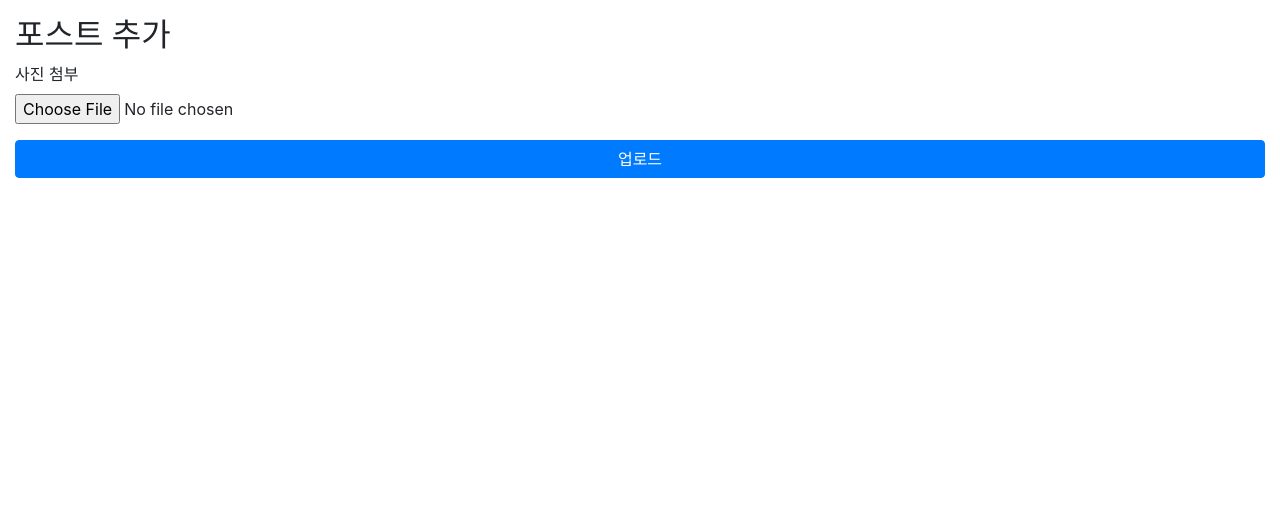
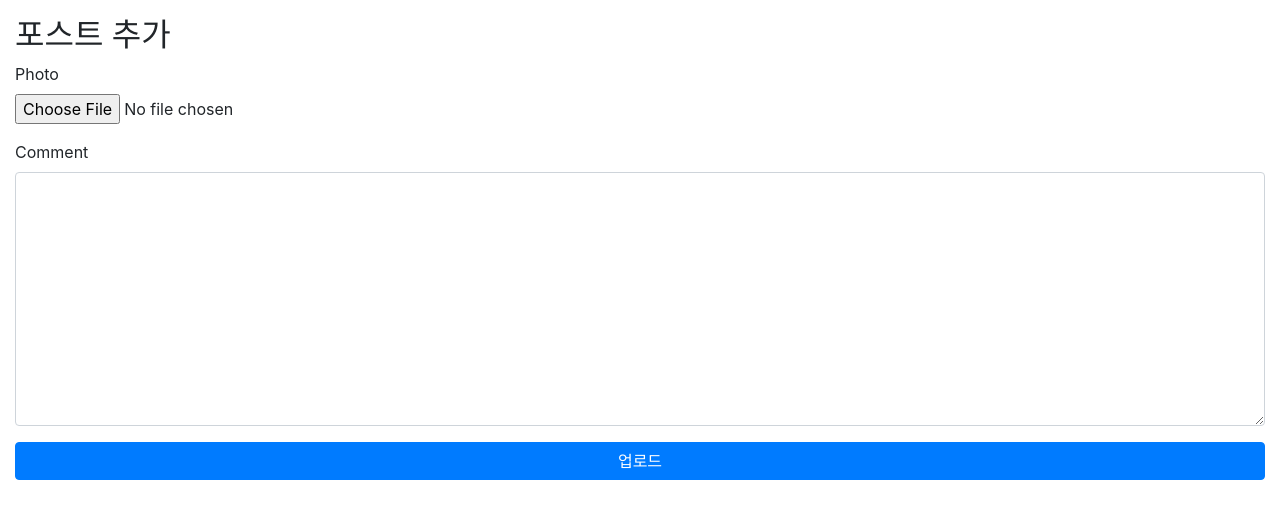
Before and after one commit to Parkdev/Instagramclone, a Django app: page /posts/create/ in a window 1280 px wide. Shown: the part 56-575 px from the top of the page. Run offline with Django 3.2, Linux system fonts and the light colour scheme; some libraries are stand-ins or nearby versions.

Commit message:
PostCreateForm에서 Bootstrap CSS클래스 사용하도록 widget설정

```diff
--- /dev/null
+++ b/app/posts/forms.py
@@ -0,0 +1,23 @@
+from django import forms
+
+class PostCreateForm(forms.Form):
+    photo = forms.ImageField(
+        # 이 필드는 파일입력 위젯을 ㅏ용
+        widget=forms.FileInput(
+            # HTML위젯의 속성 설정
+            # form-control-file클래스를 사용
+            attrs={
+                'class': 'form-control-file',
+            }
+        )
+    )
+    comment = forms.CharField(
+        #반드시 채워져 있을 필요는 없
+        required=False,
+        # HTML랜더링 위젯으로 textarea를 사용
+        widget=forms.Textarea(
+            attrs={
+                'class': 'form-control',
+            }
+        ),
+    )
--- a/app/posts/views.py
+++ b/app/posts/views.py
@@ -1,5 +1,6 @@
-from django.shortcuts import render
+from django.shortcuts import render, redirect
 
+from .forms import PostCreateForm
 from .models import Post
 
 
@@ -55,6 +56,17 @@ def post_create(request):
         #  author는 User.objects.first()
         #  photo는 request.FILES에 있는 내용을 적절히 꺼내서 쓴다
         # 완료된 후 posts:post-list로 redirect
-        pass
+        post = Post(
+            author=User.objects.first(),
+            photo = request.FILES['photo'],
+        )
+        post.save()
+        return redirect('post:post-list')
+
+
     else:
-        return render(request, 'posts/post_create.html')
+        form = PostCreateForm()
+        context = {
+            'form' : form,
+        }
+        return render(request, 'posts/post_create.html', context)
--- a/app/templates/posts/post_create.html
+++ b/app/templates/posts/post_create.html
@@ -7,14 +7,21 @@
 	      enctype="multipart/form-data"
 	      method="POST">
 		{% csrf_token %}
-		<div class="form-group">
-			<label for="id-photo">사진 첨부</label>
-			<input type="file"
-			       id="id-photo"
-			       name="photo"
-			       class="form-control-file">
-		</div>
+        {% for field in form %}
+        <div class="form-group">
+            <label for="{{ field.id_for_label }}">{{  field.label }}</label>
+            {{ field }}
+        </div>
+        {% endfor %}
+{#		<div class="form-group">#}
+{#			<label for="id-photo">사진 첨부</label>#}
+{#			<input type="file"#}
+{#			       id="id-photo"#}
+{#			       name="photo"#}
+{#			       class="form-control-file">#}
+{#		</div>#}
 		<button class="btn btn-primary btn-block">업로드</button>
-	</form>
+    </form>
 </div>
+
 {% endblock %}
```
